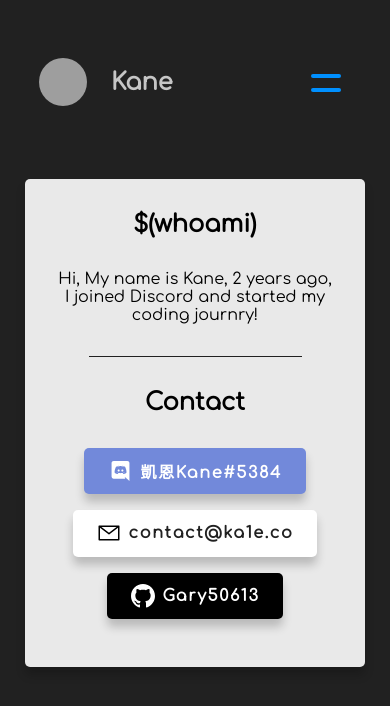
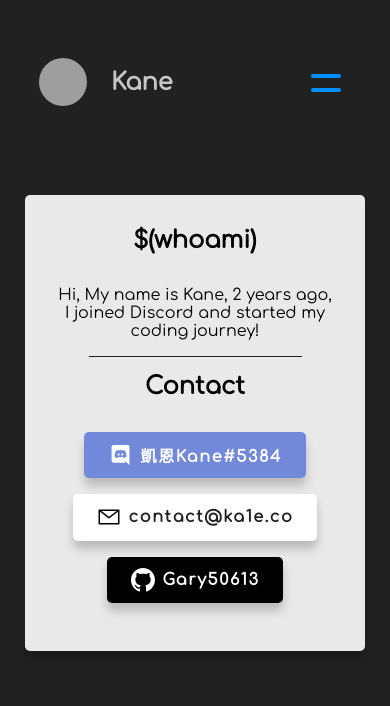
Before and after one commit to kane50613/ka1e, a Vue app: page /about in a window 390 px wide. Shown: the top 706 px of the page. Built offline with nearby package versions, Linux system fonts and the light colour scheme; grey boxes are pictures that could not be loaded.

Commit message:
fix about page overflow on phone

```diff
--- a/public/index.html
+++ b/public/index.html
@@ -3,7 +3,7 @@
     <head>
         <meta charset="utf-8">
         <meta http-equiv="X-UA-Compatible" content="IE=edge">
-        <meta name="description" content="Hi, My name is Kane, 2 years ago, I joined Discord and started my coding journry!">
+        <meta name="description" content="Hi, My name is Kane, 2 years ago, I joined Discord and started my coding journey!">
         <link rel="shortcut icon" href="/favicon.ico">
         <link rel="bookmark" href="/favicon.ico">
         <meta name="viewport" content="width=device-width,initial-scale=1.0">
--- a/src/components/About.vue
+++ b/src/components/About.vue
@@ -4,7 +4,7 @@
             <div class="left container">
                 <span class="title">$(whoami)</span>
                 <span class="content">
-                Hi, My name is Kane, 2 years ago, I joined Discord and started my coding journry!
+                Hi, My name is Kane, 2 years ago, I joined Discord and started my coding journey!
             </span>
             </div>
             <div class="hr"></div>
@@ -59,7 +59,7 @@ export default {
         grid-template-columns: 1fr 1px 1fr;
         background-color: rgba(255, 255, 255, 0.9);
         border-radius: 5px;
-        padding: 2rem 0;
+        padding: 2rem 1rem;
         width: 90%;
     }
 
@@ -146,7 +146,7 @@ export default {
         .BoxContainer {
             display: block;
             padding: 2rem;
-            margin: 2rem;
+            margin: 0 2rem;
         }
 
         .container {
@@ -156,7 +156,7 @@ export default {
         .hr {
             width: calc(100% - 4rem);
             border-top: 1px solid #212121;
-            margin: 2rem;
+            margin: 1rem 2rem;
         }
     }
 </style>
--- a/src/components/Projects.vue
+++ b/src/components/Projects.vue
@@ -7,8 +7,17 @@
 <script>
 export default {
     name: "Projects",
+    data() {
+        return {
+          repos: []
+        }
+    },
     methods: {
         fetchGithubUser() {
+            fetch('https://api.github.com/users/Gary50613/repos')
+            .then(async r => {
+                console.log(await r.json())
+            })
         }
     }
 }
```
